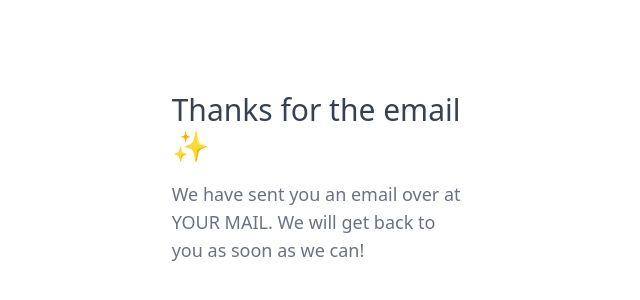
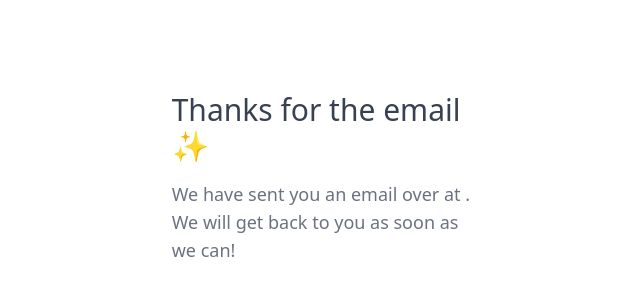
Before and after one commit to FidelDelgado808/Modal-react-tailwindcss, a React (Create React App) app: page /success in a window 1280 px wide. Shown: the part 222-522 px from the top of the page, without its empty margins (319-959 px from the left). Built offline with nearby package versions, Linux system fonts and the light colour scheme.

Commit message:
Added state functionality for email and name in success file

```diff
--- a/src/components/Form.js
+++ b/src/components/Form.js
@@ -12,10 +12,13 @@ export default function Form() {
 
 	const onSubmit = (data) => {
 		console.log(data);
-		navigate('/success');
+		navigate('/success', {
+			state: {
+				navn: data?.navn,
+				email: data?.email,
+			}
+		});
 	};
-
-	console.log(watch('navn')); // watch input value by passing the name of it
 
 	return (
 		<div className="mb-4">
--- a/src/pages/Success.js
+++ b/src/pages/Success.js
@@ -1,4 +1,4 @@
-import { useNavigate } from 'react-router-dom';
+import { useLocation, useNavigate } from 'react-router-dom';
 import { motion as m } from 'framer-motion';
 import Confetti from 'react-confetti';
 import { useState, useEffect } from 'react';
@@ -15,12 +15,16 @@ export default function Success() {
 	useEffect(() => {
 		stopConfetti();
 	}, []);
+
+	const location = useLocation();
+
+	console.log(location)
 	return (
 		<div className=" h-screen items-center flex justify-center relative">
 			<div className="bg-white rounded-lg w-1/3 font-latoRegular text-gray-700 p-16">
-				<h1 className="text-3xl pb-4 font-latoBold">Thanks for the email ✨</h1>
+				<h1 className="text-3xl pb-4 font-latoBold">Thanks for the email {location?.state?.navn}✨</h1>
 				<p className="text-lg  text-gray-500">
-					We have sent you an email over at YOUR MAIL. We will get back to you
+					We have sent you an email over at {location?.state?.email}. We will get back to you
 					as soon as we can!
 				</p>
 			</div>
```
